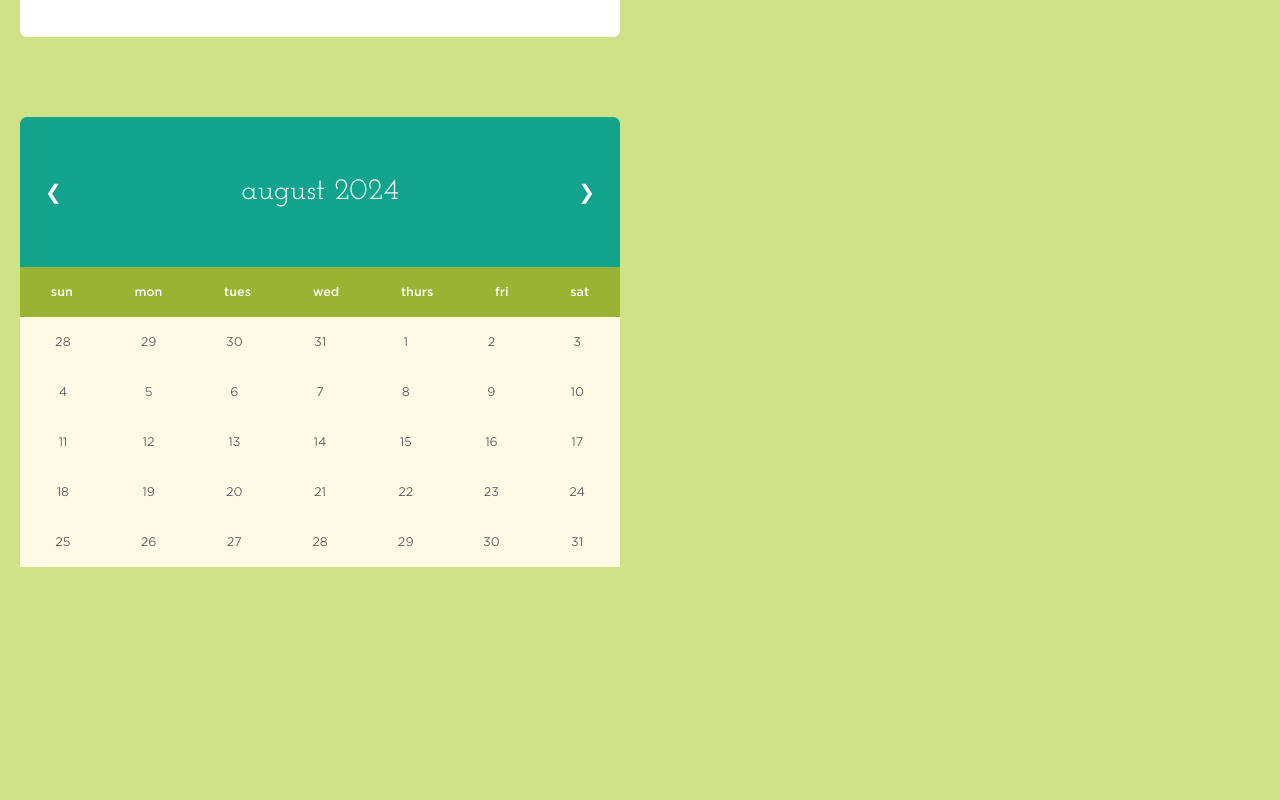
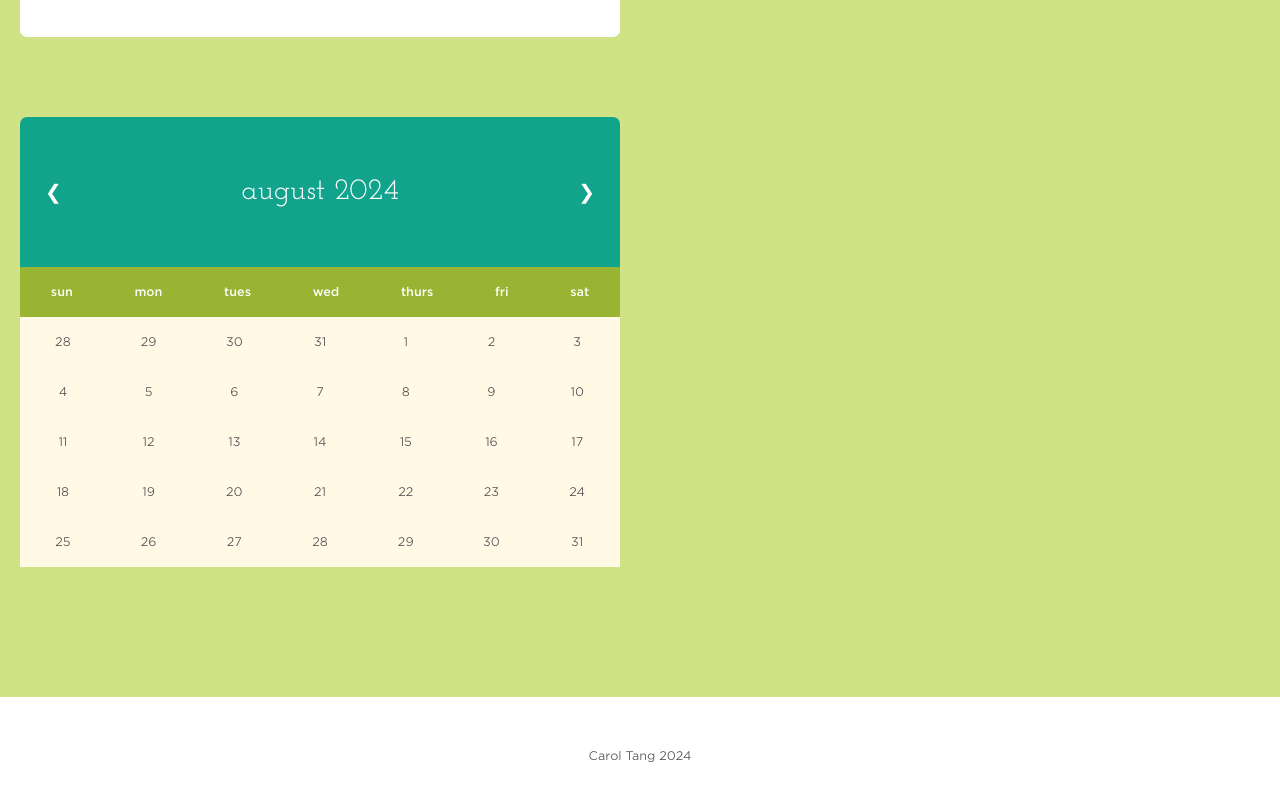
Before and after one commit to crtang/seasons, a React (Create React App) app: page / in a window 1280 px wide. Shown: the part 314-1114 px from the top of the page. Before the commit the page ends 881 px from the top, so only its background shows below. Built offline with nearby package versions, Linux system fonts and the light colour scheme; the HTML template or start-up script is replaced by a standard one.

Commit message:
Styled footer

```diff
--- a/src/Footer/index.js
+++ b/src/Footer/index.js
@@ -2,7 +2,9 @@ import React from 'react';
 
 const Footer = () => {
   return (
-    <footer></footer>
+    <footer>
+      <p>Carol Tang 2024</p>
+    </footer>
   );
 };
 
--- a/src/index.css
+++ b/src/index.css
@@ -45,7 +45,10 @@ body {
 
 main {
   box-sizing: border-box;
+  width: 100%;
+  height: 100%;
   margin: 0;
+  padding-bottom: 5vh;
 }
 
 header {
@@ -80,6 +83,15 @@ p {
 
 input {
   font-family: 'Gotham Light', sans-serif;
+}
+
+footer {
+  box-sizing: border-box;
+  display: flex;
+  justify-content: center;
+  width: 100%;
+  padding: 5vh 5vw;
+  background-color: var(--color-2);
 }
 
 
@@ -277,6 +289,7 @@ svg path:hover {
 /* MONTH CALENDAR */
 /******************/
 #month-calendar {
+  box-sizing: border-box;
   margin: 10vh 0;
   padding: 0;
 }
@@ -346,7 +359,6 @@ svg path:hover {
 
 #weeks-container {
   width: 100%;
-  height: 25px;
 }
 
 .weeks {
```
